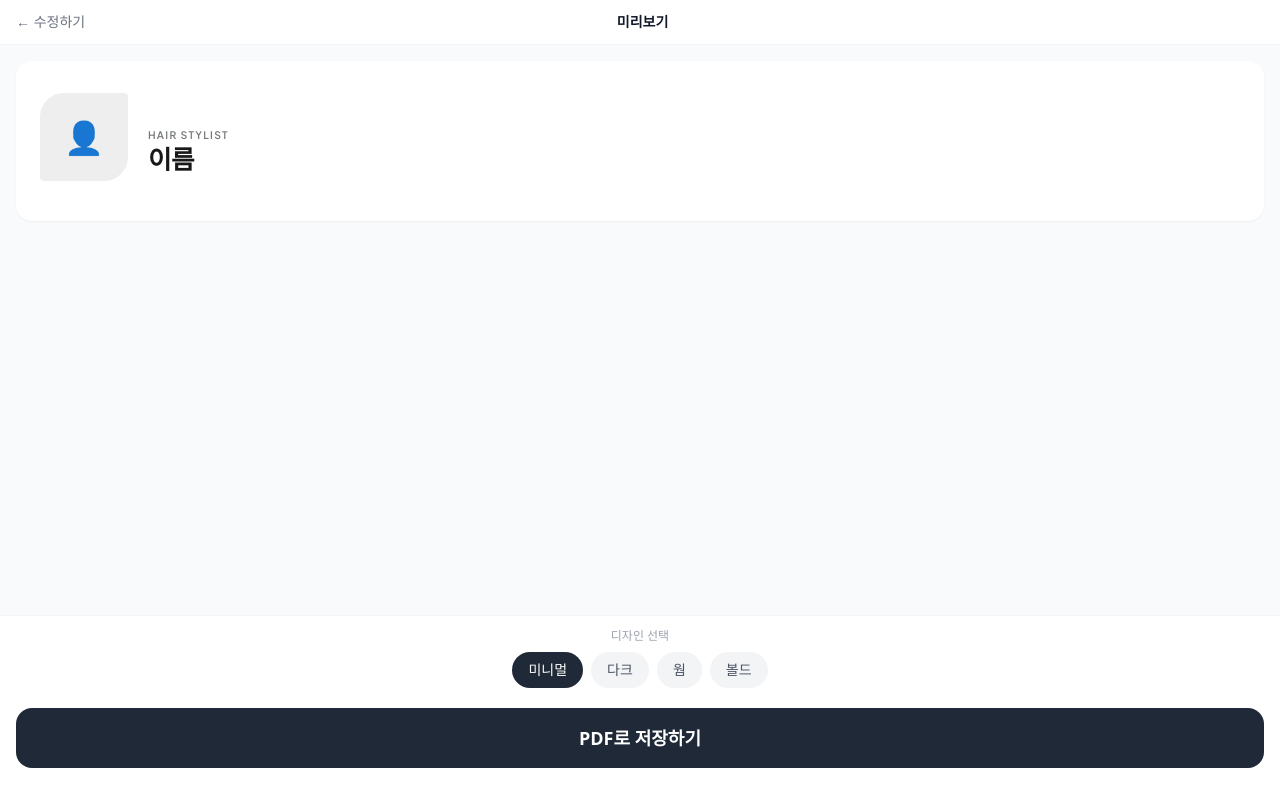
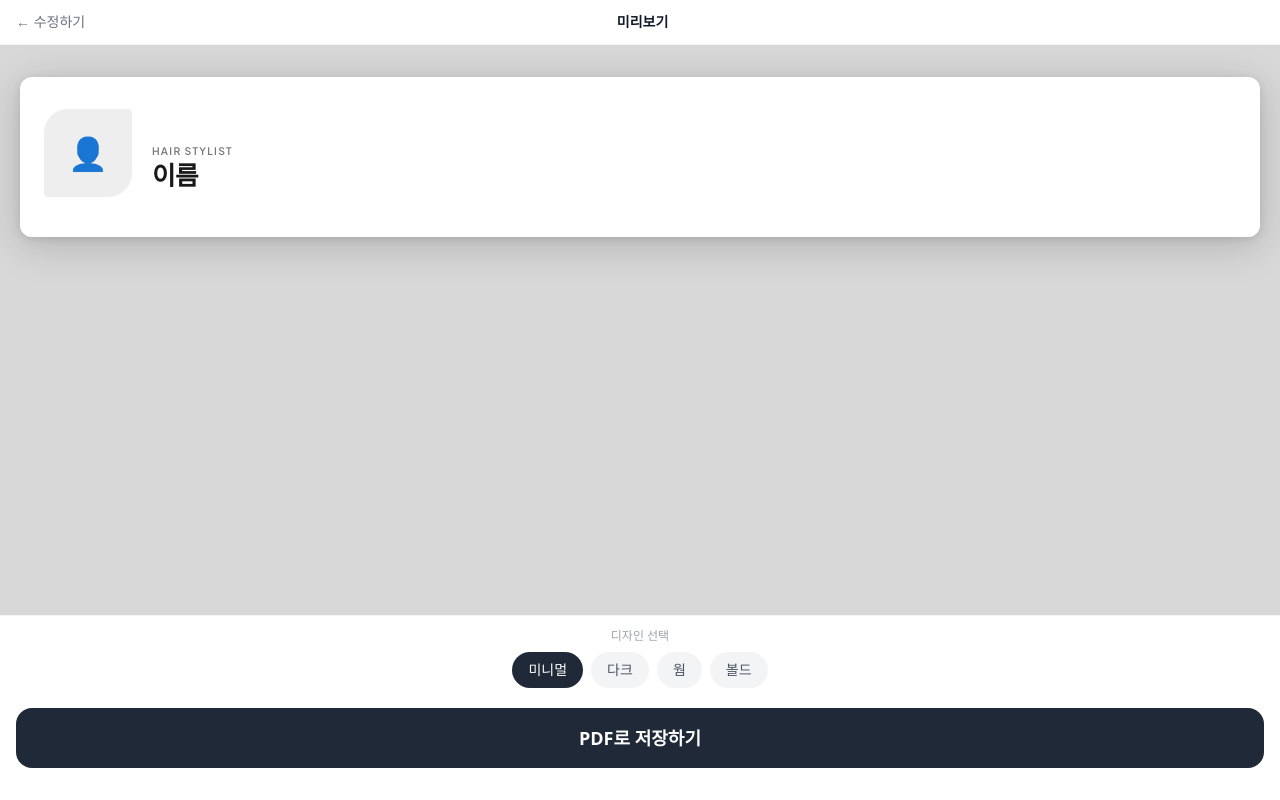
Before and after one commit to Derek-94/hairstylist-resume-maker, a Vue app: page /preview in a window 1280 px wide. Built offline with nearby package versions, Linux system fonts and the light colour scheme.

Commit message:
fix: 미리보기 배경 #d8d8d8 그레이 + 이력서 카드 드롭섀도우

```diff
--- a/src/views/PreviewView.vue
+++ b/src/views/PreviewView.vue
@@ -65,8 +65,12 @@ async function exportPDF() {
     </div>
 
     <!-- Resume -->
-    <div class="flex-1 overflow-y-auto py-4 px-4">
-      <div ref="resumeRef" class="rounded-2xl overflow-hidden shadow-sm">
+    <div class="flex-1 overflow-y-auto py-8 px-5" style="background:#d8d8d8;">
+      <div
+        ref="resumeRef"
+        class="rounded-xl overflow-hidden"
+        style="box-shadow: 0 8px 40px rgba(0,0,0,0.18), 0 2px 8px rgba(0,0,0,0.1);"
+      >
         <component :is="currentTemplate().component" :data="store.data" />
       </div>
     </div>
```
